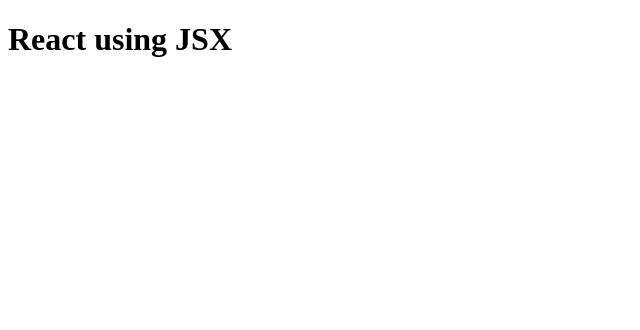
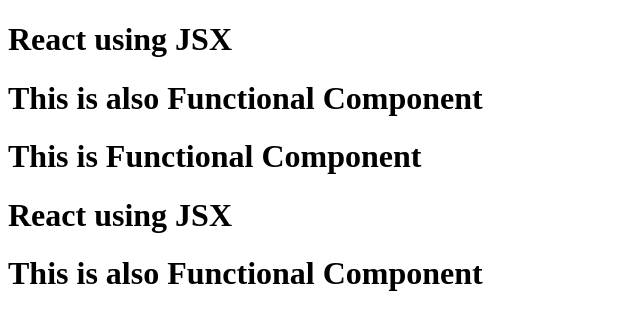
Before and after one commit to vipulprakashrai/React101, a React (Vite) app: page / in a window 1280 px wide. Shown: the top 330 px of the page, without its empty margins (0-640 px from the left). Built offline with nearby package versions, Linux system fonts and the light colour scheme.

Commit message:
ep-03 part2, React Component, Functional Component, Component Composition

```diff
--- a/App.js
+++ b/App.js
@@ -1,22 +1,34 @@
 import React from "react";
 import ReactDOM from "react-dom/client";
-
-// React.createElement => ReactElement(Object) => HTMLElement(on render)
-const heading = React.createElement("h1",{id: "heading"},"Learning React")
-console.log(heading)//Object
-
-// JSX-(HTML like or XML like Syntax)
-// jsx -> transpiled before it reaches the js engine -> done by babel  -> PARCEL
-
-//JSX =>Babel transpiles it to React.createElement => ReactElement(Object) => HTMLElement(on render)
-const jsxHeading = (
+// React Element
+const heading = (
     <h1 className="heading" tabIndex={1}>
      React using JSX
     </h1>
-  )
-console.log(jsxHeading);
+  );
+ /*
+ React Component
+ 1) Class Based Component (old)
+2) Functional Component (new)
+*/
 
+// React Functional Component
+const HeadingComponent = () => (
+  <div>
+    <HeadingComponent2/>
+    <h1 className="heading">This is Functional Component</h1>
+    <HeadingComponent2></HeadingComponent2>
+ </div>
+)
+
+const HeadingComponent2 = () => {
+      return (
+        <>
+          {heading}
+          <h1 className="heading">This is also Functional Component</h1>
+       </>
+      )
+}
 
 const root = ReactDOM.createRoot(document.getElementById("root"))
-root.render(heading)
-root.render(jsxHeading)
+root.render(<HeadingComponent/>);
```
